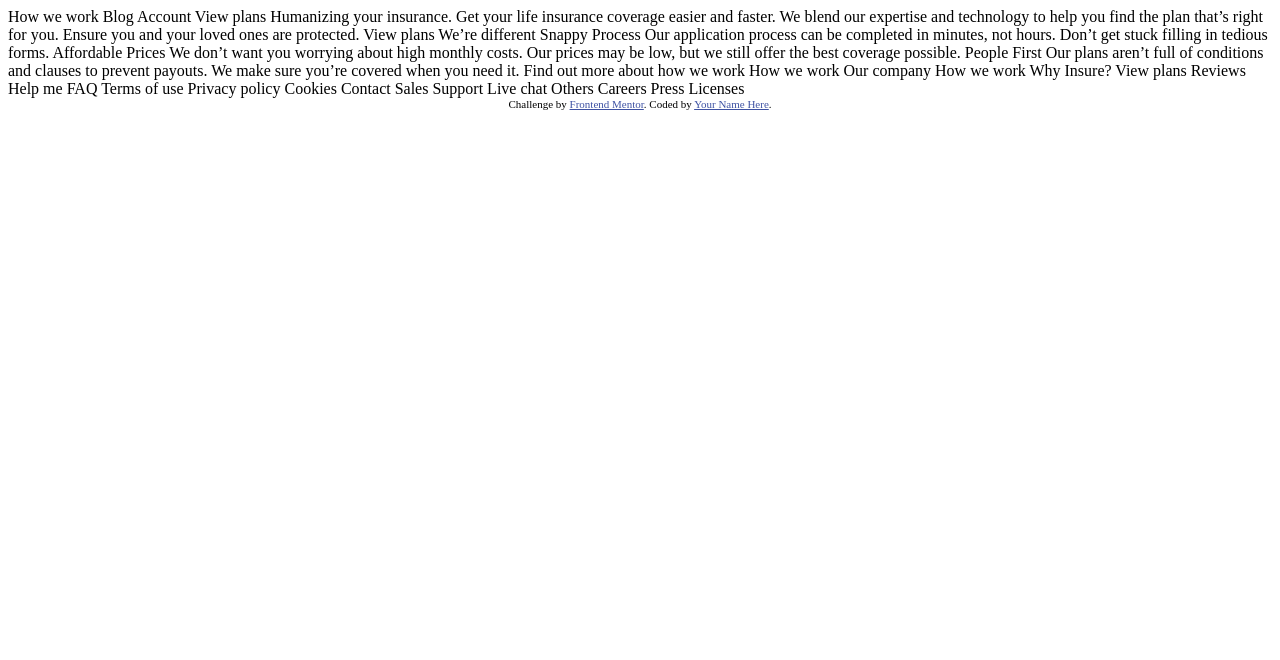
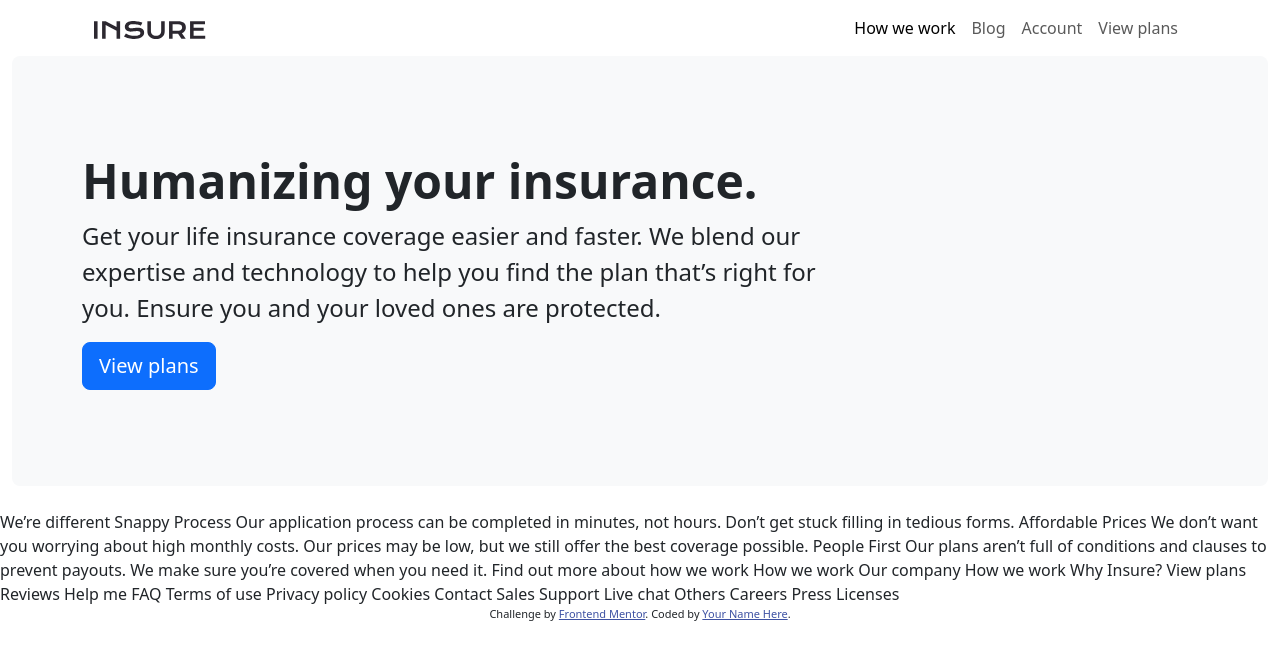
Before and after one commit to Kulani-commits/insure-landing-page-master, a plain HTML site: page index.html in a window 1280 px wide. Drawn offline with nearby package versions, Linux system fonts and the light colour scheme.

Commit message:
add nav and jumbotorn

```diff
--- a/index.html
+++ b/index.html
@@ -5,6 +5,7 @@
   <meta name="viewport" content="width=device-width, initial-scale=1.0"> <!-- displays site properly based on user's device -->
 
   <link rel="icon" type="image/png" sizes="32x32" href="./images/favicon-32x32.png">
+  <link href="https://cdn.jsdelivr.net/npm/bootstrap@5.3.2/dist/css/bootstrap.min.css" rel="stylesheet" integrity="sha384-T3c6CoIi6uLrA9TneNEoa7RxnatzjcDSCmG1MXxSR1GAsXEV/Dwwykc2MPK8M2HN" crossorigin="anonymous">
 
   <title>Frontend Mentor | Insure landing page</title>
 
@@ -15,19 +16,39 @@
   </style>
 </head>
 <body>
+  <div class="container">
+    <nav class="navbar navbar-expand-lg bg-body-rgb">
+      <div class="container-fluid">
+        <a class="navbar-brand" href="#"><img src="images/logo.svg" alt=""></a>
+        <button class="navbar-toggler" type="button" data-bs-toggle="collapse" data-bs-target="#navbarNavAltMarkup" aria-controls="navbarNavAltMarkup" aria-expanded="false" aria-label="Toggle navigation">
+          <span class="navbar-toggler-icon"></span>
+        </button>
+        <div class="collapse navbar-collapse justify-content-end" id="navbarNavAltMarkup">
+          <div class="navbar-nav">
+            <a class="nav-link active" aria-current="page" href="#"> How we work</a>
+            <a class="nav-link" href="#">Blog</a>
+            <a class="nav-link" href="#">Account</a>
+            <a class="nav-link" hfre="#">View plans</a>
+          </div>
+        </div>
+      </div>
+    </nav>
 
-  How we work
-  Blog
-  Account
-  View plans
+  </div>
+  <div class="container-fluid">
+    <div class="p-5 mb-4 bg-light rounded-3">
+      <div class="container py-5">
+        <h1 class="display-5 fw-bold"> Humanizing your insurance.</h1>
+        <p class="col-md-8 fs-4">Get your life insurance coverage easier and faster. We blend our expertise
+          and technology to help you find the plan that’s right for you. Ensure you
+          and your loved ones are protected.</p>
 
-  Humanizing your insurance.
+          <button class="btn btn-primary btn-lg" type="button"> View plans</button>
+      </div>
 
-  Get your life insurance coverage easier and faster. We blend our expertise
-  and technology to help you find the plan that’s right for you. Ensure you
-  and your loved ones are protected.
 
-  View plans
+    </div>
+  </div>
 
   We’re different
 
@@ -81,5 +102,6 @@
     Challenge by <a href="https://www.frontendmentor.io?ref=challenge" target="_blank">Frontend Mentor</a>.
     Coded by <a href="#">Your Name Here</a>.
   </div>
+  <script src="https://cdn.jsdelivr.net/npm/bootstrap@5.3.2/dist/js/bootstrap.bundle.min.js" integrity="sha384-C6RzsynM9kWDrMNeT87bh95OGNyZPhcTNXj1NW7RuBCsyN/o0jlpcV8Qyq46cDfL" crossorigin="anonymous"></script>
 </body>
 </html>
--- /dev/null
+++ b/style.css
@@ -0,0 +1,3 @@
+.container-fluid{
+    background-color:hsl(216, 30%, 68%);
+}
```
